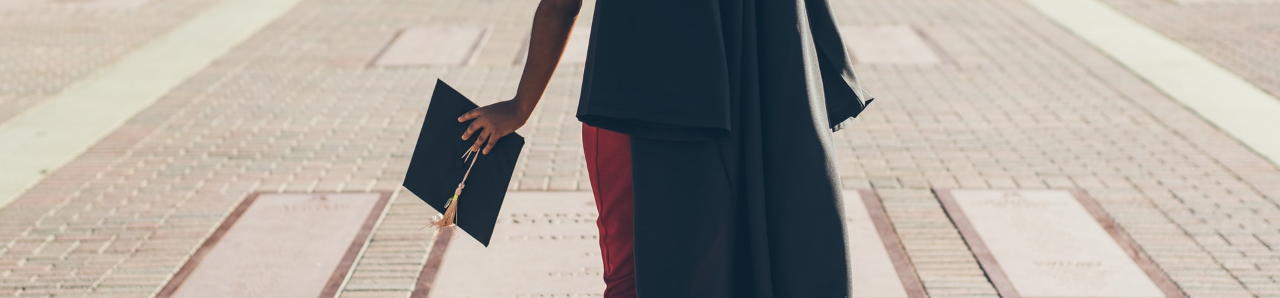
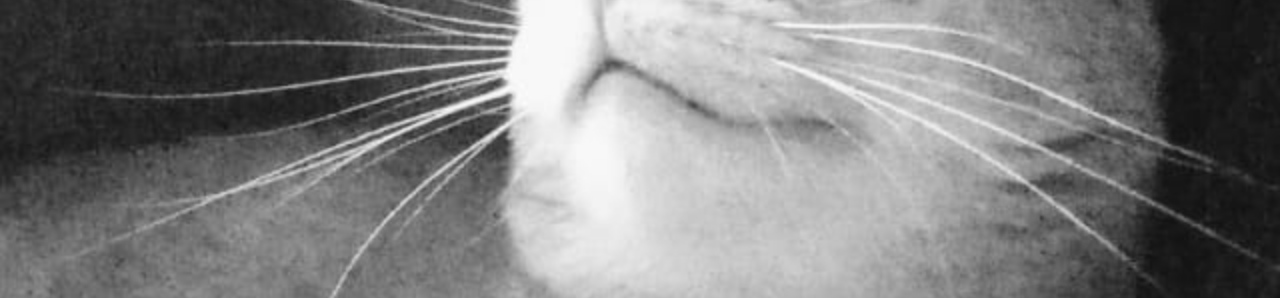
Before and after one commit to TarcisioValentim/js-countdown-to-graduation, a plain HTML site: page index.html in a window 1280 px wide. Shown: the part 416-714 px from the top of the page. Drawn offline with Linux system fonts and the light colour scheme.

Commit message:
add new img

```diff
--- a/css/style.css
+++ b/css/style.css
@@ -6,7 +6,7 @@
 }
 
 body {
-    background-image: url("../assets/images/gradu.jpg");
+    background-image: url("../assets/images/jemi-misky.jfif");
     background-size: cover;
     background-position: center center;
     display: flex;
```
Also changed, not shown: assets/images/jemi-misky.jfif (added).
